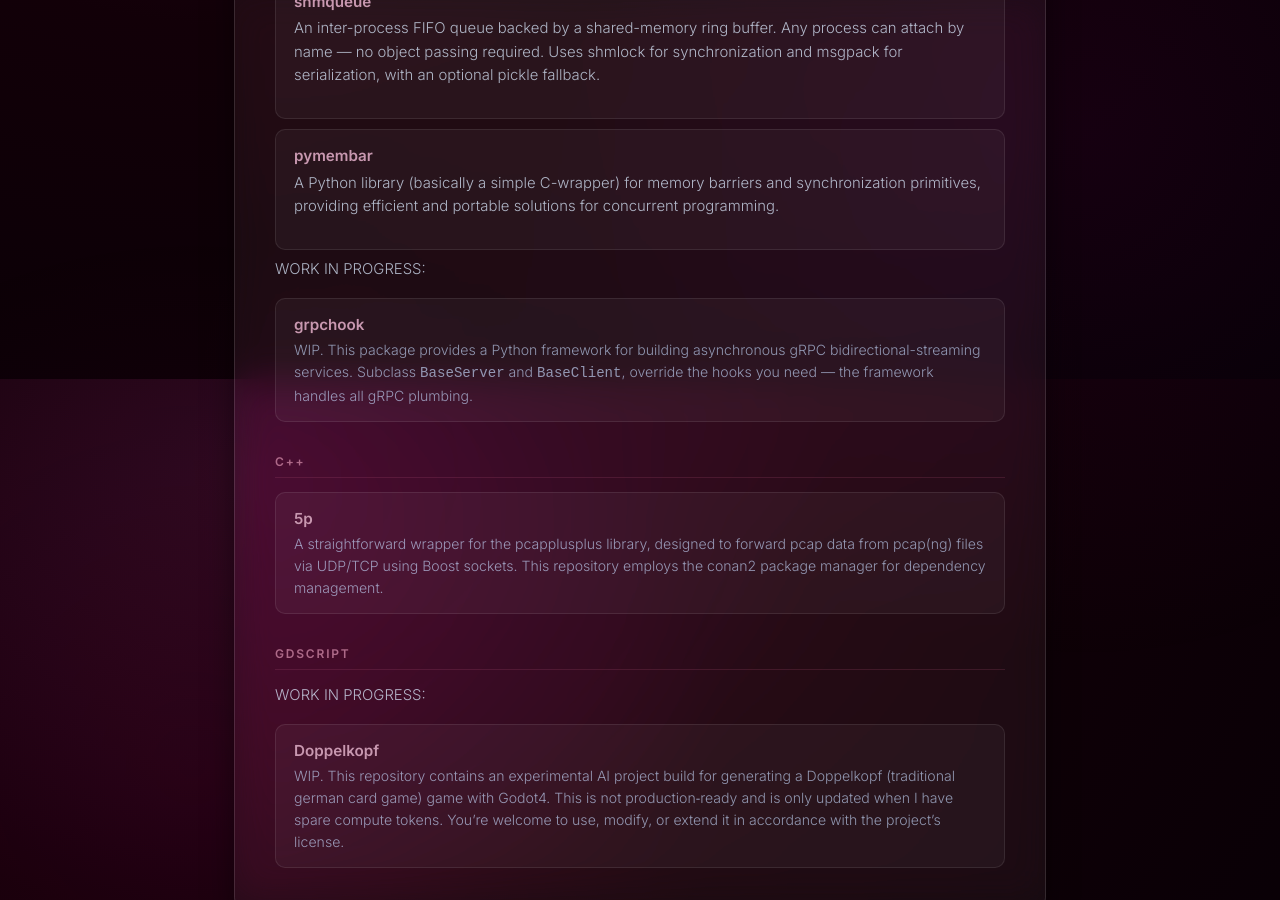
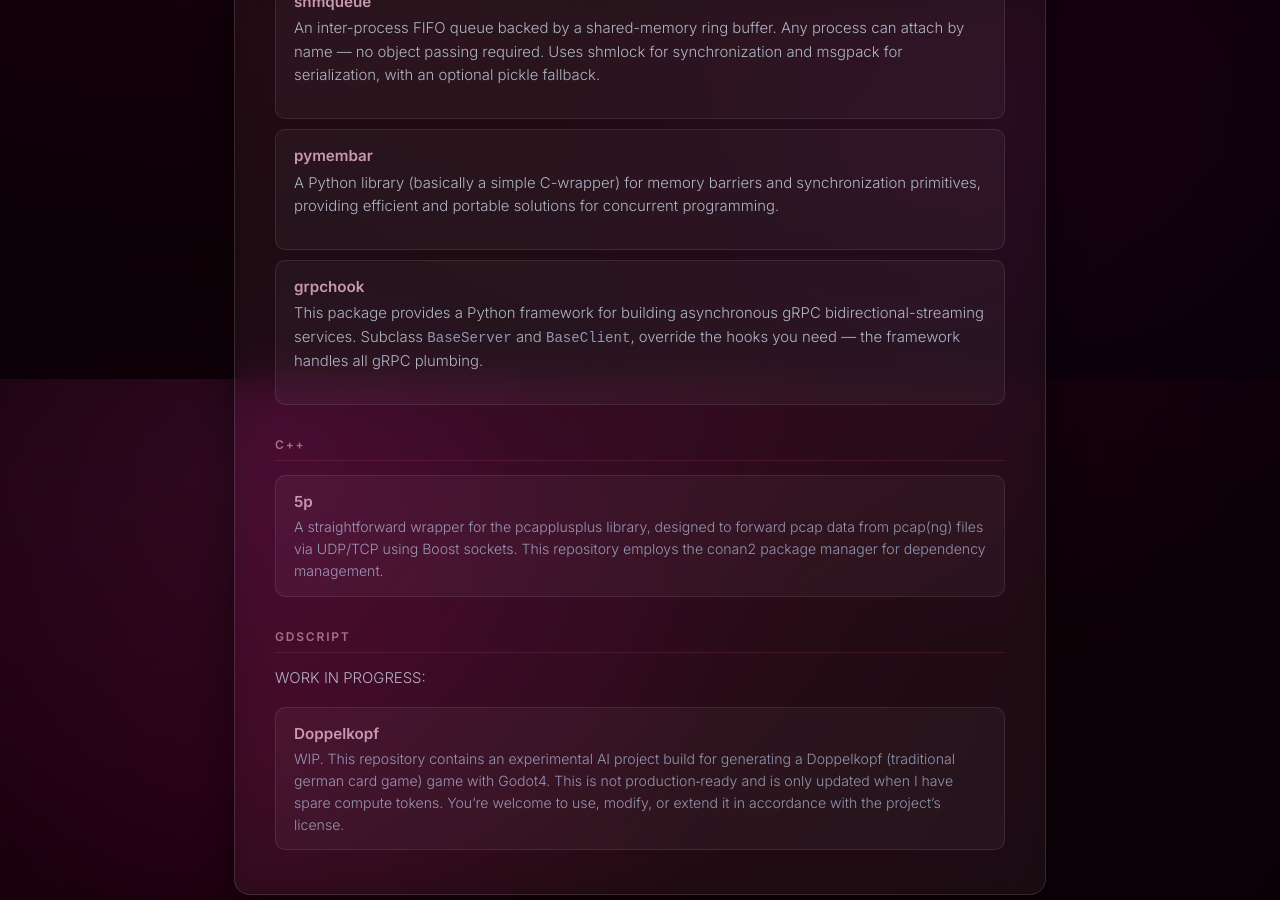
Before and after one commit to fwkrumm/fwkrumm.github.io, a Jekyll site: the page built from index.md, in a window 1280 px wide and 900 px high, scrolled down 521 px. Built offline with Jekyll 4.4.1, drawn with Linux system fonts in a browser that asks for light colours; some web fonts are replaced.

Commit message:
remove wip tags

```diff
--- a/index.md
+++ b/index.md
@@ -20,10 +20,8 @@
 - [pymembar](https://github.com/fwkrumm/pymembar)
 A Python library (basically a simple C-wrapper) for memory barriers and synchronization primitives, providing efficient and portable solutions for concurrent programming.
 
-WORK IN PROGRESS:
-
 - [grpchook](https://github.com/fwkrumm/grpchook)
-WIP. This package provides a Python framework for building asynchronous gRPC bidirectional-streaming services. Subclass `BaseServer` and `BaseClient`, override the hooks you need — the framework handles all gRPC plumbing.
+This package provides a Python framework for building asynchronous gRPC bidirectional-streaming services. Subclass `BaseServer` and `BaseClient`, override the hooks you need — the framework handles all gRPC plumbing.
 
 ## C++
 
```
Also changed, not shown: README.md.
